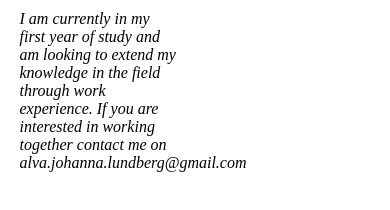
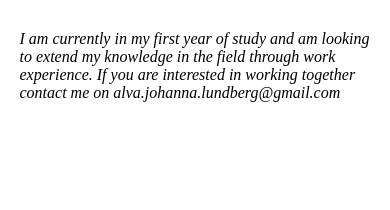
Before and after one commit to AlvaJL/Portfolio, a plain HTML site: page index.html in a window 390 px wide. Shown: the part 466-676 px from the top of the page. Drawn offline with nearby package versions, Linux system fonts and the light colour scheme.

Commit message:
Small adjustment to big screens

```diff
--- a/CSS/index.css
+++ b/CSS/index.css
@@ -55,4 +55,14 @@
     .wrapper p {
         font-size: 1.3em;
     }
+    .HomeText{
+        width: 100%;
+        margin-top: 30px;
+    }
 }
+@media screen and (min-height: 1000px){
+    .wrapper{
+        margin-top: 100px;
+    }
+
+}
```
